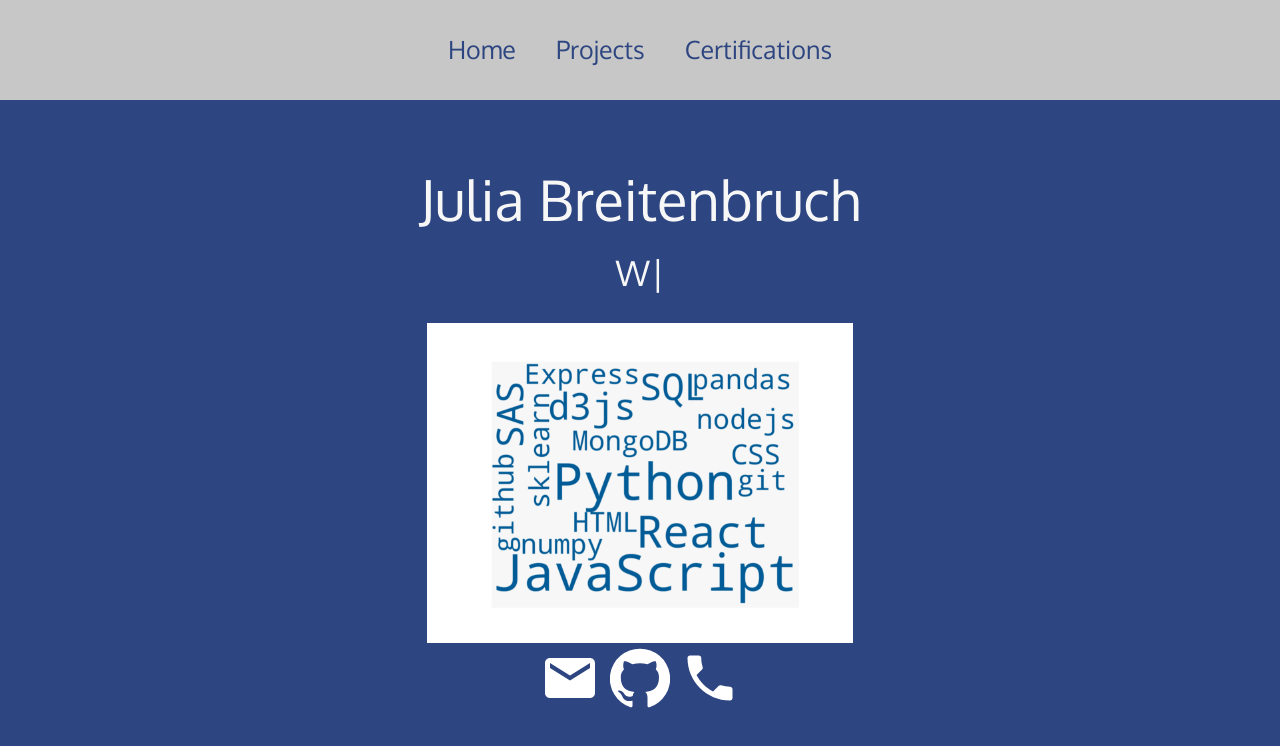
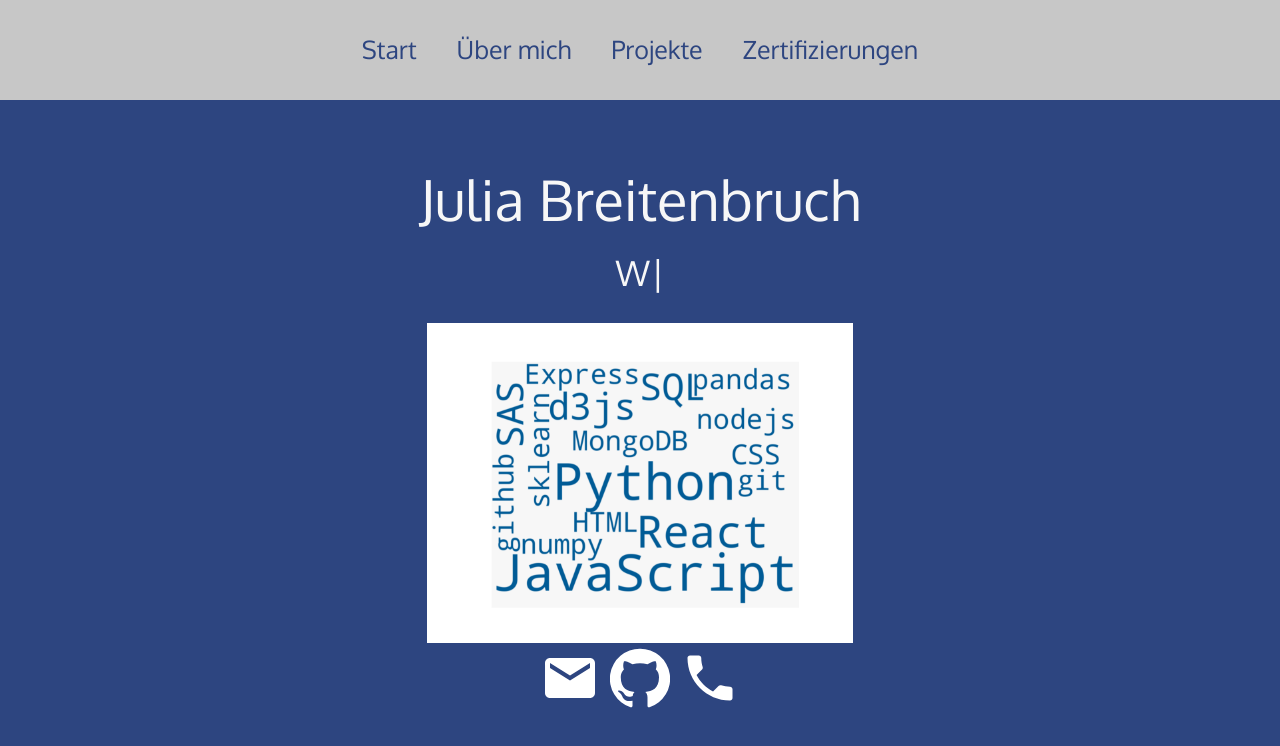
Before and after one commit to JBreitenbr/super-duper-dollop, a React (Create React App) app: page / in a window 1280 px wide. Shown: the top 746 px of the page. Built offline with nearby package versions, Linux system fonts and the light colour scheme.

Commit message:
Update Navbar.jsx

```diff
--- a/src/components/Navbar.jsx
+++ b/src/components/Navbar.jsx
@@ -18,9 +18,10 @@ export const Navbar=() => {
         </button>
       </div>*/}
       <div className="links">
-        <Link to="/"> Home </Link>
-        <Link to="/projects"> Projects </Link>
-        <Link to="/certifications"> Certifications </Link>
+        <Link to="/">Start</Link>
+        <Link to="/about">Über mich</Link>
+        <Link to="/projects">Projekte</Link>
+        <Link to="/certifications">Zertifizierungen</Link>
       </div>
     </div>
   );
```
